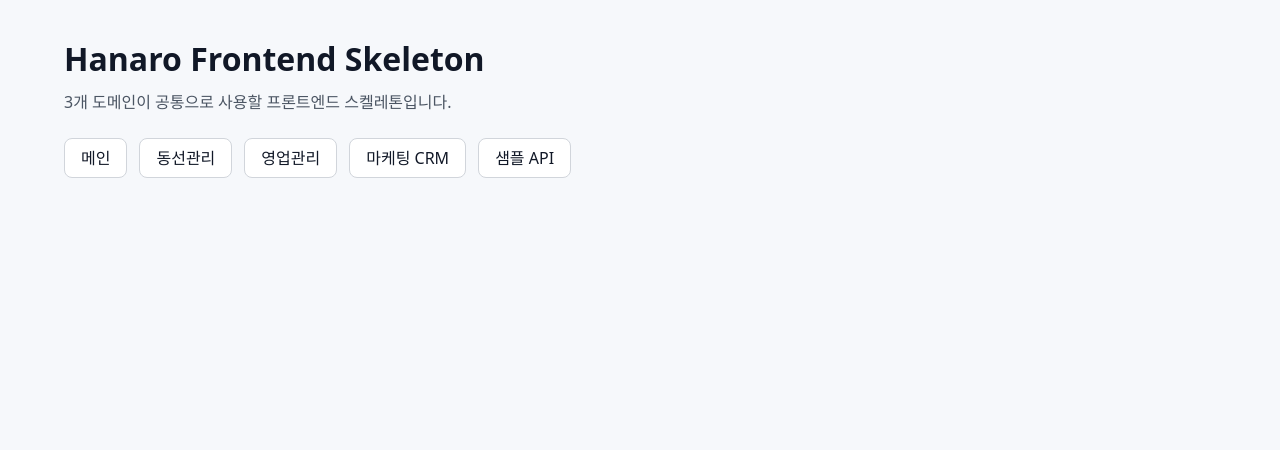
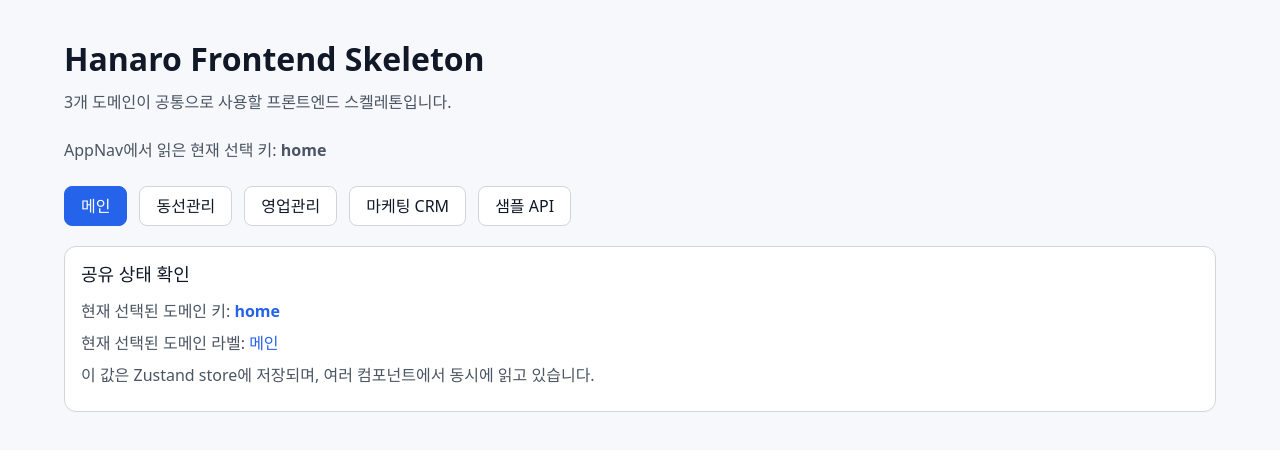
Before and after one commit to DNC-jinsol/hanaro-client-skeleton, a React (Vite) app: page / in a window 1280 px wide. Shown: the top 450 px of the page. Built offline with nearby package versions, Linux system fonts and the light colour scheme.

Commit message:
feat: Zustand 상태 공유 기능 추가

```diff
--- a/package.json
+++ b/package.json
@@ -15,7 +15,8 @@
     "axios": "^1.16.0",
     "react": "^19.2.5",
     "react-dom": "^19.2.5",
-    "react-router-dom": "^7.15.0"
+    "react-router-dom": "^7.15.0",
+    "zustand": "^5.0.13"
   },
   "devDependencies": {
     "@eslint/js": "^10.0.1",
--- a/src/App.css
+++ b/src/App.css
@@ -29,6 +29,16 @@
   margin-top: 24px;
 }
 
+.app-nav-wrap {
+  margin-top: 24px;
+}
+
+.app-nav-status {
+  margin: 0 0 12px;
+  font-size: 14px;
+  color: #374151;
+}
+
 .app-nav-button {
   display: inline-flex;
   align-items: center;
@@ -44,6 +54,39 @@
 
 .app-nav-button:hover {
   background: #f3f4f6;
+}
+
+.app-nav-button-active {
+  border-color: #2563eb;
+  color: #ffffff;
+  background: #2563eb;
+}
+
+.app-shared-state {
+  margin-top: 20px;
+  padding: 16px;
+  border: 1px solid #d1d5db;
+  border-radius: 12px;
+  background: #ffffff;
+}
+
+.app-shared-state h2 {
+  margin: 0 0 12px;
+  font-size: 18px;
+  line-height: 1.3;
+}
+
+.app-shared-state p {
+  margin: 0 0 8px;
+}
+
+.app-shared-state strong {
+  color: #2563eb;
+}
+
+.app-shared-state-caption {
+  font-size: 14px;
+  color: #6b7280;
 }
 
 .app-actions {
--- a/src/components/AppNav.tsx
+++ b/src/components/AppNav.tsx
@@ -1,22 +1,50 @@
-import { useNavigate } from 'react-router-dom'
+import { useEffect } from 'react'
+import { useLocation, useNavigate } from 'react-router-dom'
 
-import { APP_ROUTES } from '../routes/routeConfig'
+import { APP_ROUTES, findRouteByPath } from '../routes/routeConfig'
+import { useAppStore } from '../store/appStore'
 
 export function AppNav() {
   const navigate = useNavigate()
+  const location = useLocation()
+  const selectedDomainKey = useAppStore((state) => state.selectedDomainKey)
+  const setSelectedDomainKey = useAppStore(
+    (state) => state.setSelectedDomainKey,
+  )
+
+  useEffect(() => {
+    const currentRoute = findRouteByPath(location.pathname)
+
+    if (currentRoute && currentRoute.key !== selectedDomainKey) {
+      setSelectedDomainKey(currentRoute.key)
+    }
+  }, [location.pathname, selectedDomainKey, setSelectedDomainKey])
 
   return (
+    <div className="app-nav-wrap">
+      <p className="app-nav-status">
+        AppNav에서 읽은 현재 선택 키:
+        <strong> {selectedDomainKey}</strong>
+      </p>
       <nav className="app-nav" aria-label="도메인 내비게이션">
         {APP_ROUTES.map((route) => (
           <button
             key={route.key}
             type="button"
-          className="app-nav-button"
-          onClick={() => navigate(route.path)}
+            className={
+              route.key === selectedDomainKey
+                ? 'app-nav-button app-nav-button-active'
+                : 'app-nav-button'
+            }
+            onClick={() => {
+              setSelectedDomainKey(route.key)
+              navigate(route.path)
+            }}
           >
             {route.label}
           </button>
         ))}
       </nav>
+    </div>
   )
 }
--- /dev/null
+++ b/src/components/SelectedDomainStatus.tsx
@@ -0,0 +1,28 @@
+import { APP_ROUTES } from '../routes/routeConfig'
+import { useAppStore } from '../store/appStore'
+
+export function SelectedDomainStatus() {
+  const selectedDomainKey = useAppStore((state) => state.selectedDomainKey)
+
+  const selectedRoute = APP_ROUTES.find(
+    (route) => route.key === selectedDomainKey,
+  )
+
+  return (
+    <section className="app-shared-state" aria-live="polite">
+      <h2>공유 상태 확인</h2>
+      <p>
+        현재 선택된 도메인 키:
+        <strong> {selectedDomainKey}</strong>
+      </p>
+      <p>
+        현재 선택된 도메인 라벨:
+        <strong> {selectedRoute?.label ?? '알 수 없음'}</strong>
+      </p>
+      <p className="app-shared-state-caption">
+        이 값은 Zustand store에 저장되며, 여러 컴포넌트에서 동시에 읽고
+        있습니다.
+      </p>
+    </section>
+  )
+}
--- a/src/pages/CrmPage.tsx
+++ b/src/pages/CrmPage.tsx
@@ -1,4 +1,5 @@
 import { AppNav } from '../components/AppNav'
+import { SelectedDomainStatus } from '../components/SelectedDomainStatus'
 
 export function CrmPage() {
   return (
@@ -7,6 +8,7 @@ export function CrmPage() {
         <h1>마케팅 CRM</h1>
         <p>마케팅 CRM 도메인 placeholder 페이지입니다.</p>
         <AppNav />
+        <SelectedDomainStatus />
       </section>
     </main>
   )
--- a/src/pages/HomePage.tsx
+++ b/src/pages/HomePage.tsx
@@ -1,4 +1,5 @@
 import { AppNav } from '../components/AppNav'
+import { SelectedDomainStatus } from '../components/SelectedDomainStatus'
 
 export function HomePage() {
   return (
@@ -7,6 +8,7 @@ export function HomePage() {
         <h1>Hanaro Frontend Skeleton</h1>
         <p>3개 도메인이 공통으로 사용할 프론트엔드 스켈레톤입니다.</p>
         <AppNav />
+        <SelectedDomainStatus />
       </section>
     </main>
   )
--- a/src/pages/RouteManagementPage.tsx
+++ b/src/pages/RouteManagementPage.tsx
@@ -1,4 +1,5 @@
 import { AppNav } from '../components/AppNav'
+import { SelectedDomainStatus } from '../components/SelectedDomainStatus'
 
 export function RouteManagementPage() {
   return (
@@ -7,6 +8,7 @@ export function RouteManagementPage() {
         <h1>동선관리</h1>
         <p>동선관리 도메인 placeholder 페이지입니다.</p>
         <AppNav />
+        <SelectedDomainStatus />
       </section>
     </main>
   )
--- a/src/pages/SalesPage.tsx
+++ b/src/pages/SalesPage.tsx
@@ -1,4 +1,5 @@
 import { AppNav } from '../components/AppNav'
+import { SelectedDomainStatus } from '../components/SelectedDomainStatus'
 
 export function SalesPage() {
   return (
@@ -7,6 +8,7 @@ export function SalesPage() {
         <h1>영업관리</h1>
         <p>영업관리 도메인 placeholder 페이지입니다.</p>
         <AppNav />
+        <SelectedDomainStatus />
       </section>
     </main>
   )
--- a/src/pages/SampleApiPage.tsx
+++ b/src/pages/SampleApiPage.tsx
@@ -1,4 +1,5 @@
 import { AppNav } from '../components/AppNav'
+import { SelectedDomainStatus } from '../components/SelectedDomainStatus'
 import { ApiError } from '../api/client'
 import { useInsertSampleCustomerMutation } from '../queries/sample/useInsertSampleCustomerMutation'
 import { useSampleCustomersQuery } from '../queries/sample/useSampleCustomersQuery'
@@ -24,6 +25,7 @@ export function SampleApiPage() {
         <h1>샘플 API 테스트</h1>
         <p>`GET /customers` 호출 결과를 확인하는 테스트 페이지입니다.</p>
         <AppNav />
+        <SelectedDomainStatus />
         <div className="app-actions">
           <button
             type="button"
--- a/src/routes/routeConfig.ts
+++ b/src/routes/routeConfig.ts
@@ -66,3 +66,7 @@ export const APP_ROUTES: RouteItem[] = [
 ]
 
 export const HOME_ROUTE = APP_ROUTES[0]
+
+export function findRouteByPath(pathname: string): RouteItem | undefined {
+  return APP_ROUTES.find((route) => route.path === pathname)
+}
--- /dev/null
+++ b/src/store/appStore.ts
@@ -0,0 +1,15 @@
+import { create } from 'zustand'
+
+import type { RouteKey } from '../routes/routeConfig'
+
+type AppStore = {
+  selectedDomainKey: RouteKey
+  setSelectedDomainKey: (routeKey: RouteKey) => void
+}
+
+export const useAppStore = create<AppStore>((set) => ({
+  selectedDomainKey: 'home',
+  setSelectedDomainKey: (routeKey) => {
+    set({ selectedDomainKey: routeKey })
+  },
+}))
```
Also changed, not shown: 2 other files (tests, documents, lock files or other folders). Lines whose indentation alone changed are shown as unchanged.
